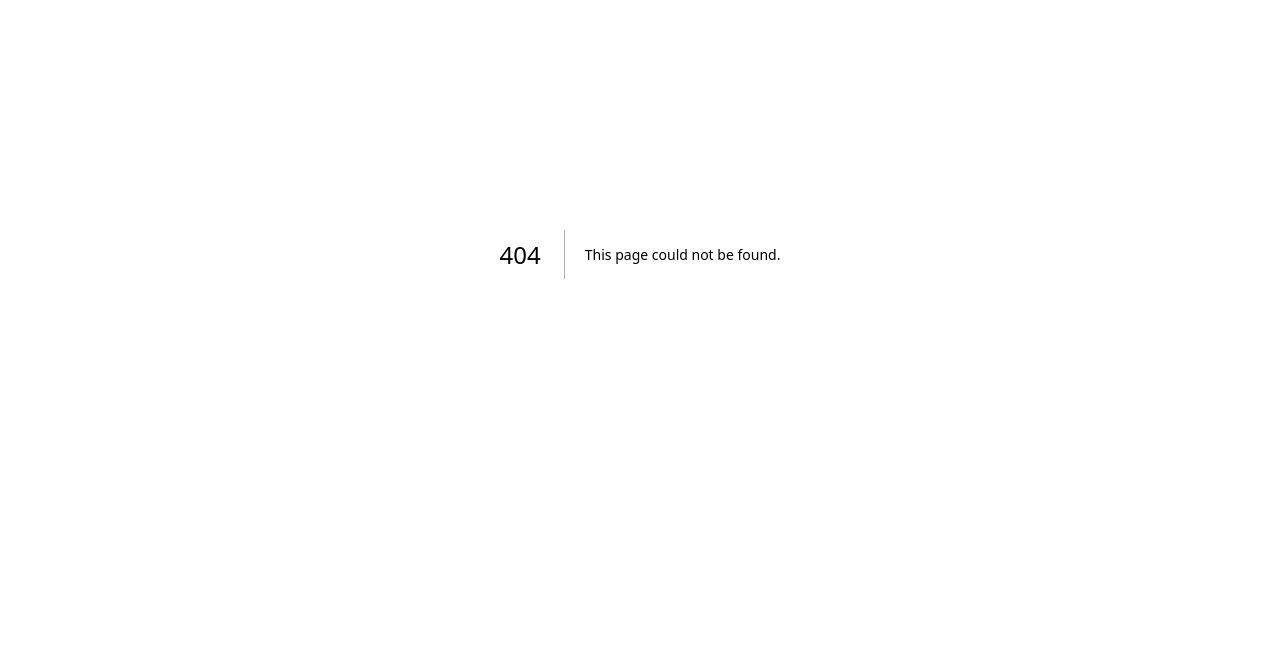
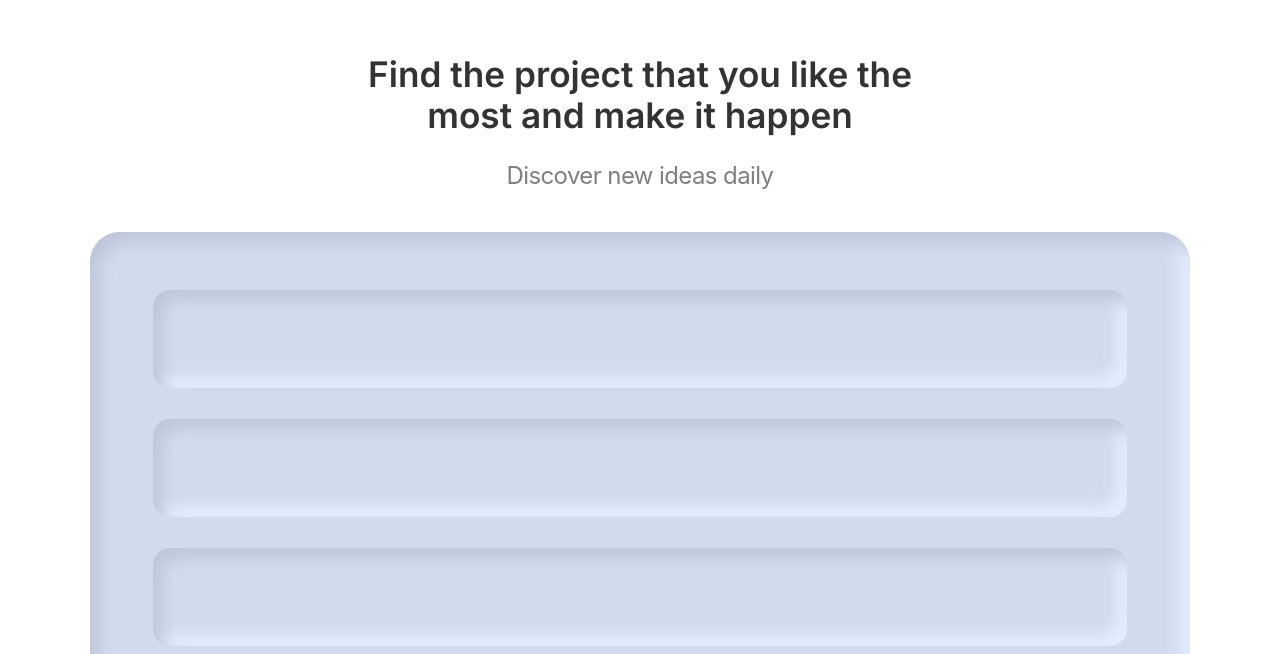
Before and after one commit to sebastianterleira/WisiIndie, a Next.js app in the folder wisi-indie/: page /ListIdeas in a window 1280 px wide. Before the commit this address had no page. Shown: the part 146-800 px from the top of the page. Built offline with nearby package versions, Linux system fonts and the light colour scheme.

Commit message:
(WIP Content Cards)

```diff
--- /dev/null
+++ b/wisi-indie/src/app/ListIdeas/page.js
@@ -0,0 +1,92 @@
+'use client';
+import { Data } from '../data/fakeData';
+import CardIdea from '../components/CardIdea';
+import styled from 'styled-components';
+
+const Wrapper = styled.div`
+	min-height: 100vh;
+	padding-top: 12.5rem;
+	padding-bottom: 12.5rem;
+	background-color: rgb(255, 255, 255);
+`;
+
+const BackgroundContent = styled.div`
+	display: flex;
+	justify-content: center;
+	align-items: center;
+	margin: 0 auto;
+	border-radius: 30px;
+	width: 1100px;
+	height: 600px;
+	background: #e8e8e8;
+	// border: 1px solid #e8e8e8;
+	// // box-shadow: 20px 20px 40px #bebebe, -20px -20px 40px #ffffff;
+	// box-shadow: 6px 6px 20px #c5c5c5, -6px -6px 40px #ffffff;
+	background: #d2dbee;
+	border-radius: 30px;
+	box-shadow: inset 9.91px 9.91px 15px #bfc7d9,
+		inset -9.91px -9.91px 15px #e5efff;
+`;
+
+const ContentTitle = styled.div`
+	display: flex;
+	align-items: center;
+	max-width: 730px;
+	margin: 0px auto;
+	display: block;
+	padding: 0px 3rem;
+`;
+
+const Title = styled.h2`
+	margin-bottom: 1.5rem;
+	color: rgb(51, 51, 51);
+	font-style: normal;
+	font-weight: 600;
+	line-height: 1.167;
+	font-size: 2.2rem;
+	text-align: center;
+	display: block;
+`;
+
+const ContentCards = styled.div`
+	display: flex;
+	flex-direction: column;
+	align-items: center;
+	gap: 25px;
+`;
+
+const Subtitle = styled.div`
+	font-family: 'Outfit', -apple-system, BlinkMacSystemFont, 'Segoe UI', Roboto,
+		Helvetica, Arial, sans-serif, 'Apple Color Emoji', 'Segoe UI Emoji',
+		'Segoe UI Symbol';
+	font-style: normal;
+	font-weight: normal;
+	font-size: 1.5rem;
+	line-height: 1.33;
+	text-align: center;
+	letter-spacing: -0.025em;
+	color: rgb(127, 127, 127);
+	margin-bottom: 2.5rem;
+`;
+
+const Ideas = () => {
+	return (
+		<Wrapper>
+			<ContentTitle>
+				<Title>
+					Find the project that you like the most and make it happen
+				</Title>
+				<Subtitle>Discover new ideas daily</Subtitle>
+			</ContentTitle>
+			<BackgroundContent>
+				<ContentCards>
+					{Data.map(idea => {
+						return <CardIdea key={idea.id} idea={idea} />;
+					})}
+				</ContentCards>
+			</BackgroundContent>
+		</Wrapper>
+	);
+};
+
+export default Ideas;
```
